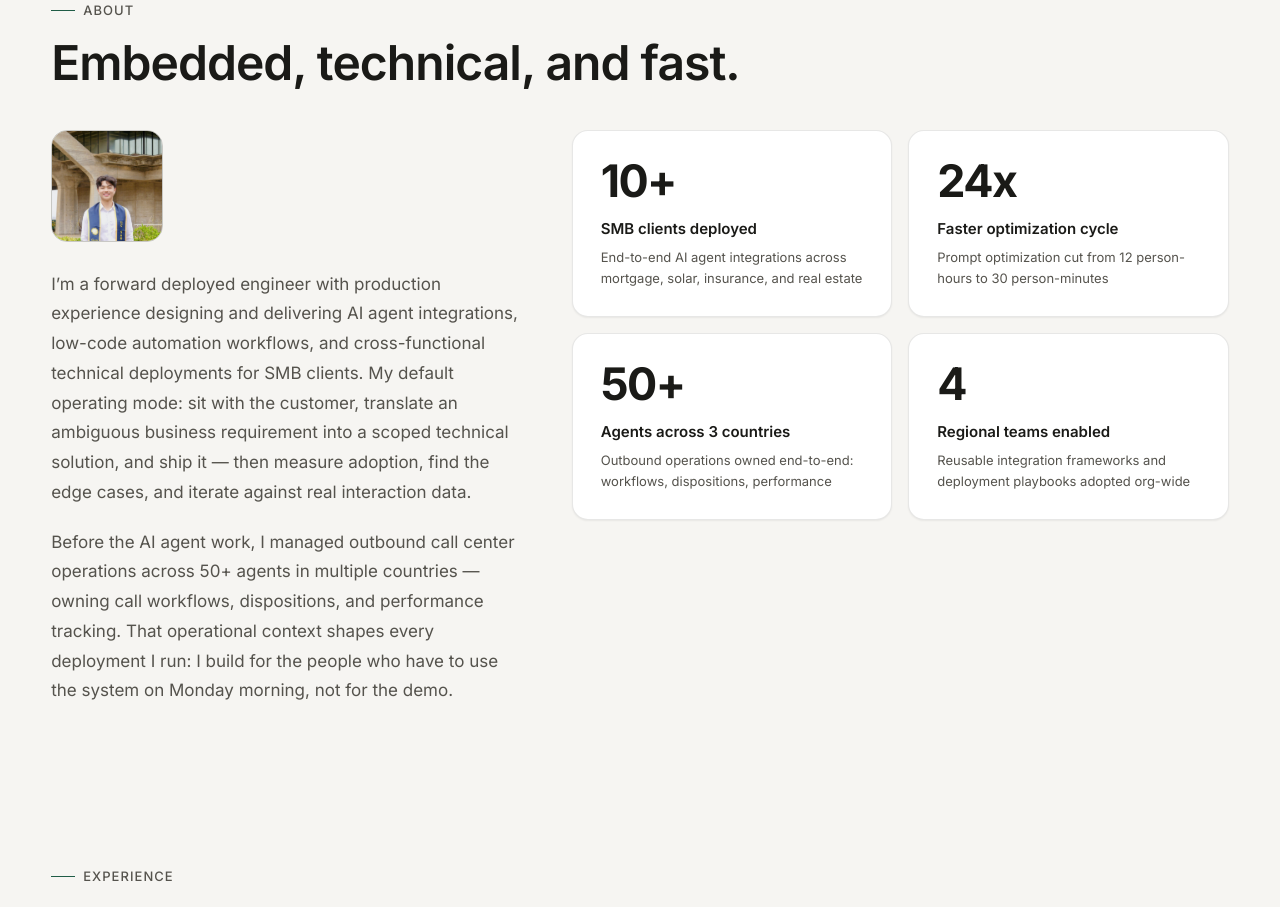
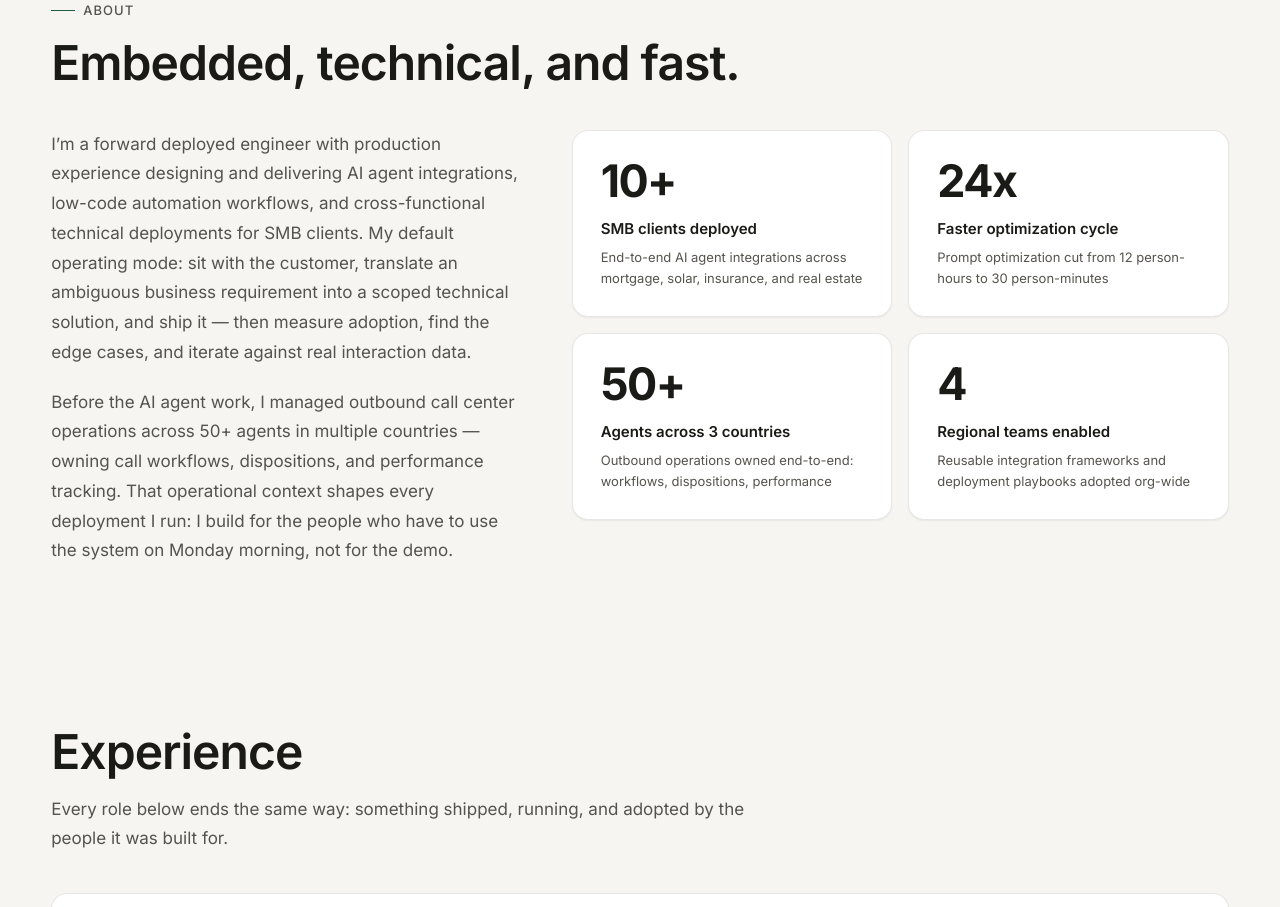
Before and after one commit to JingChengGu/JingChengGu.github.io, a React (Vite) app: page / in a window 1280 px wide. Shown: the part 880-1787 px from the top of the page. Built offline with nearby package versions, Linux system fonts and the light colour scheme.

Commit message:
Remove About portrait, enlarge project logos, simplify section headers, restore black outline favicon

```diff
--- a/src/components/sections/About.module.css
+++ b/src/components/sections/About.module.css
@@ -9,17 +9,6 @@
   display: flex;
   flex-direction: column;
   gap: 1.25rem;
-}
-
-.photo {
-  width: 112px;
-  height: 112px;
-  object-fit: cover;
-  /* Portrait source: keep the crop on the face, not the torso */
-  object-position: 50% 18%;
-  border-radius: var(--radius-card);
-  border: 1px solid var(--border-hairline-strong);
-  margin-bottom: 0.5rem;
 }
 
 .paragraph {
--- a/src/components/sections/About.tsx
+++ b/src/components/sections/About.tsx
@@ -2,7 +2,6 @@ import SectionHeading from '../ui/SectionHeading'
 import StatCard from '../ui/StatCard'
 import Reveal from '../ui/Reveal'
 import { stats } from '../../data/stats'
-import pfp from '../../assets/images/jason-grad.jpg'
 import styles from './About.module.css'
 
 export default function About() {
@@ -13,14 +12,6 @@ export default function About() {
 
         <div className={styles.grid}>
           <div className={styles.bio}>
-            <img
-              src={pfp}
-              alt="Jason Gu"
-              className={styles.photo}
-              width={112}
-              height={112}
-              loading="lazy"
-            />
             <p className={styles.paragraph}>
               I&rsquo;m a forward deployed engineer with production experience designing and
               delivering AI agent integrations, low-code automation workflows, and
--- a/src/components/sections/Education.tsx
+++ b/src/components/sections/Education.tsx
@@ -7,7 +7,7 @@ export default function Education() {
   return (
     <section id="education" className="section">
       <div className="container">
-        <SectionHeading eyebrow="Education" title="Where the fundamentals come from." />
+        <SectionHeading title="Education" />
 
         <Reveal.Group>
           <Reveal.Item>
--- a/src/components/sections/Experience.tsx
+++ b/src/components/sections/Experience.tsx
@@ -9,8 +9,7 @@ export default function Experience() {
     <section id="experience" className="section">
       <div className="container">
         <SectionHeading
-          eyebrow="Experience"
-          title="Production systems, real operations."
+          title="Experience"
           lede="Every role below ends the same way: something shipped, running, and adopted by the people it was built for."
         />
 
--- a/src/components/sections/Projects.tsx
+++ b/src/components/sections/Projects.tsx
@@ -9,8 +9,7 @@ export default function Projects() {
     <section id="projects" className="section">
       <div className="container">
         <SectionHeading
-          eyebrow="Projects"
-          title="Case studies in shipping."
+          title="Projects"
           lede="Problem in, working system out. Each of these ran (or runs) in front of real users — not in a notebook."
         />
 
--- a/src/components/ui/ProjectCard.module.css
+++ b/src/components/ui/ProjectCard.module.css
@@ -53,6 +53,7 @@
   display: flex;
   align-items: center;
   justify-content: center;
+  padding: clamp(1.25rem, 2vw, 1.75rem);
   background: var(--surface-sunken);
 }
 
@@ -60,17 +61,13 @@
   display: flex;
   align-items: center;
   justify-content: center;
-  height: 56px;
-  padding-inline: 1rem;
-  background: var(--bg-base);
-  border: 1px solid var(--border-hairline);
-  border-radius: 14px;
-  box-shadow: var(--shadow-md);
+  height: 100%;
+  width: 100%;
 }
 
 .logoTile img {
-  max-height: 32px;
-  max-width: 128px;
+  max-height: 100%;
+  max-width: min(70%, 22rem);
   object-fit: contain;
 }
 
--- a/src/components/ui/SectionHeading.tsx
+++ b/src/components/ui/SectionHeading.tsx
@@ -1,7 +1,7 @@
 import styles from './SectionHeading.module.css'
 
 interface Props {
-  eyebrow: string
+  eyebrow?: string
   title: string
   lede?: string
 }
@@ -9,7 +9,7 @@ interface Props {
 export default function SectionHeading({ eyebrow, title, lede }: Props) {
   return (
     <div className={styles.wrap}>
-      <p className="eyebrow">{eyebrow}</p>
+      {eyebrow && <p className="eyebrow">{eyebrow}</p>}
       <h2 className={styles.title}>{title}</h2>
       {lede && <p className={styles.lede}>{lede}</p>}
     </div>
```
Also changed, not shown: public/apple-touch-icon.png, public/favicon.png.
